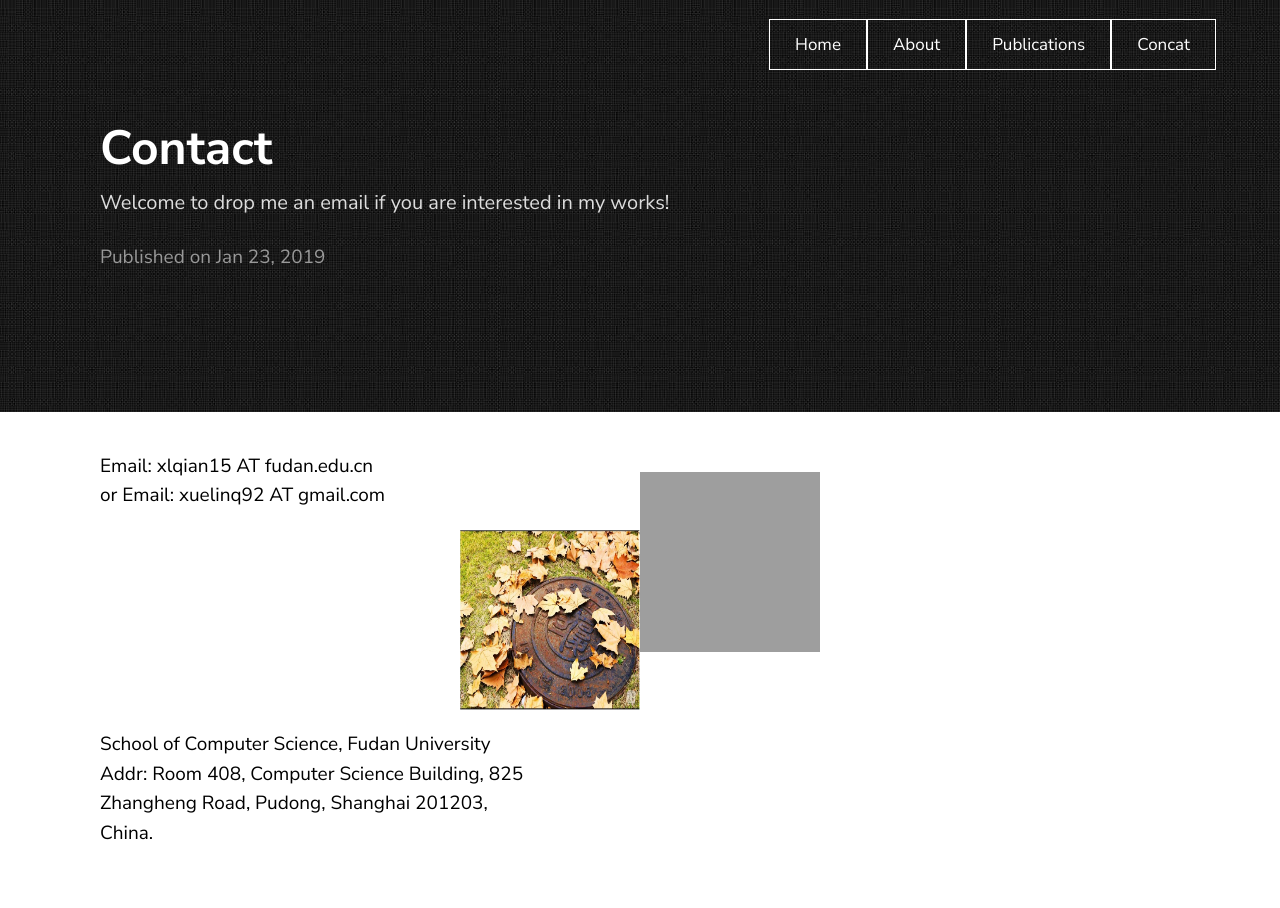
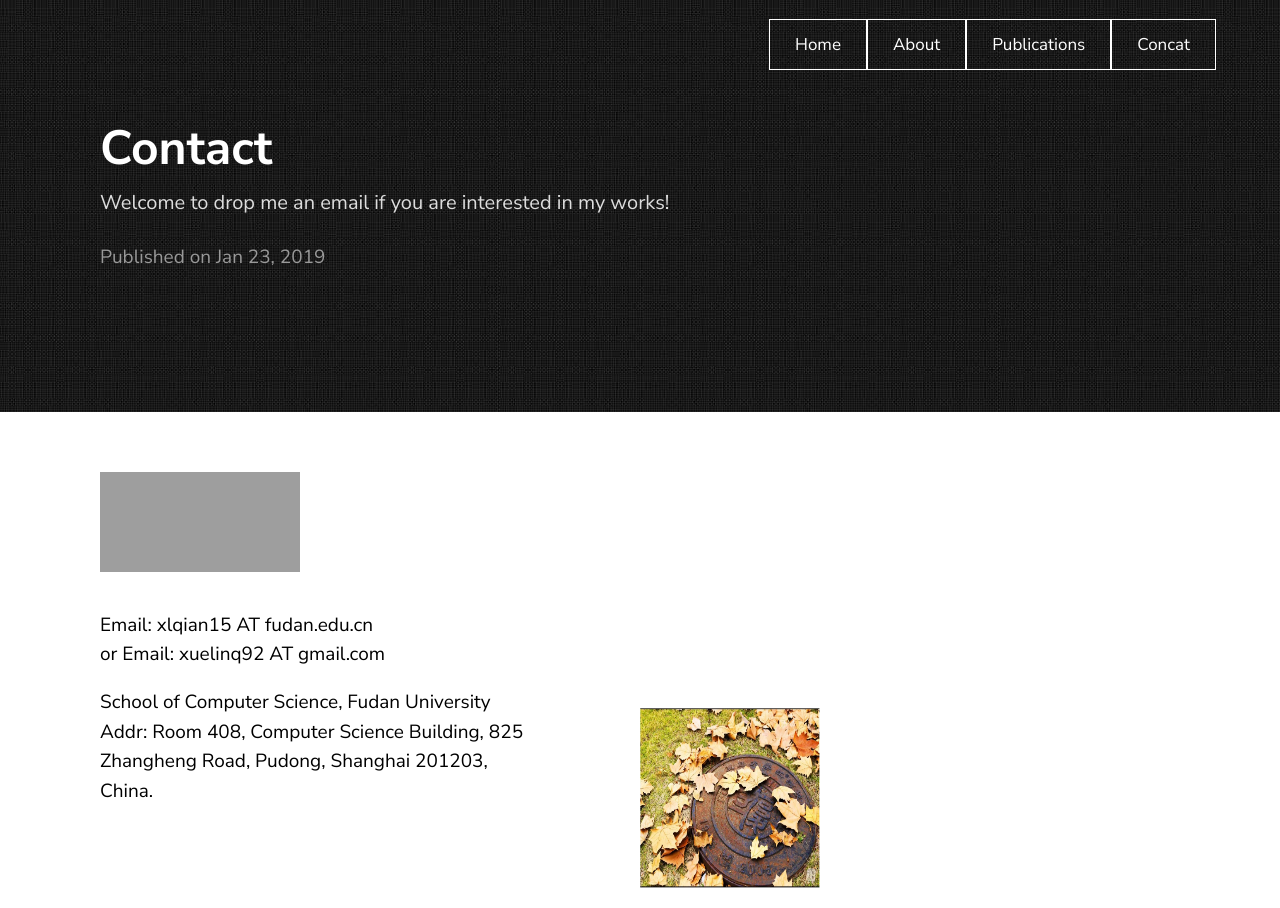
Before and after one commit to naiq/naiq.github.io, a Jekyll site: the page built from _posts/2019-06-30-concat.markdown, in a window 1280 px wide. Built offline with Jekyll 4.4.1, drawn with Linux system fonts in a browser that asks for light colours; grey boxes are pictures that could not be loaded.

Commit message:
commit 1

```diff
--- a/_posts/2019-06-30-concat.markdown
+++ b/_posts/2019-06-30-concat.markdown
@@ -4,15 +4,11 @@ title:  "Contact"
 description: Welcome to drop me an email if you are interested in my works!
 date:   2019-01-23 21:03:36 +0530
 ---
+<a href='https://clustrmaps.com/site/1b1k1'  title='Visit tracker'><img src='//clustrmaps.com/map_v2.png?cl=968d8d&w=a&t=tt&d=F3o-c0BKt18Aq9R7FOWA-dlVhGuowm8xNHsCIMbZAOo&co=042c47' width="200" height="100" align="center"/></a>
 
-<div>
-<a href='https://clustrmaps.com/site/1b1k1'  title='Visit tracker'><img src='//clustrmaps.com/map_v2.png?cl=968d8d&w=a&t=tt&d=F3o-c0BKt18Aq9R7FOWA-dlVhGuowm8xNHsCIMbZAOo&co=042c47' width="180" height="180" align="right"/></a>
-<span style="display:inline-block;width:60%;word-wrap:break-word;white-space:normal;">
 Email: xlqian15 AT fudan.edu.cn
 <br>
 or Email: xuelinq92 AT gmail.com
-</span>
-</div>
 
 <div>
 <img src="/img/about/fudan.png" alt="." width="180" height="180" align="right">
```
